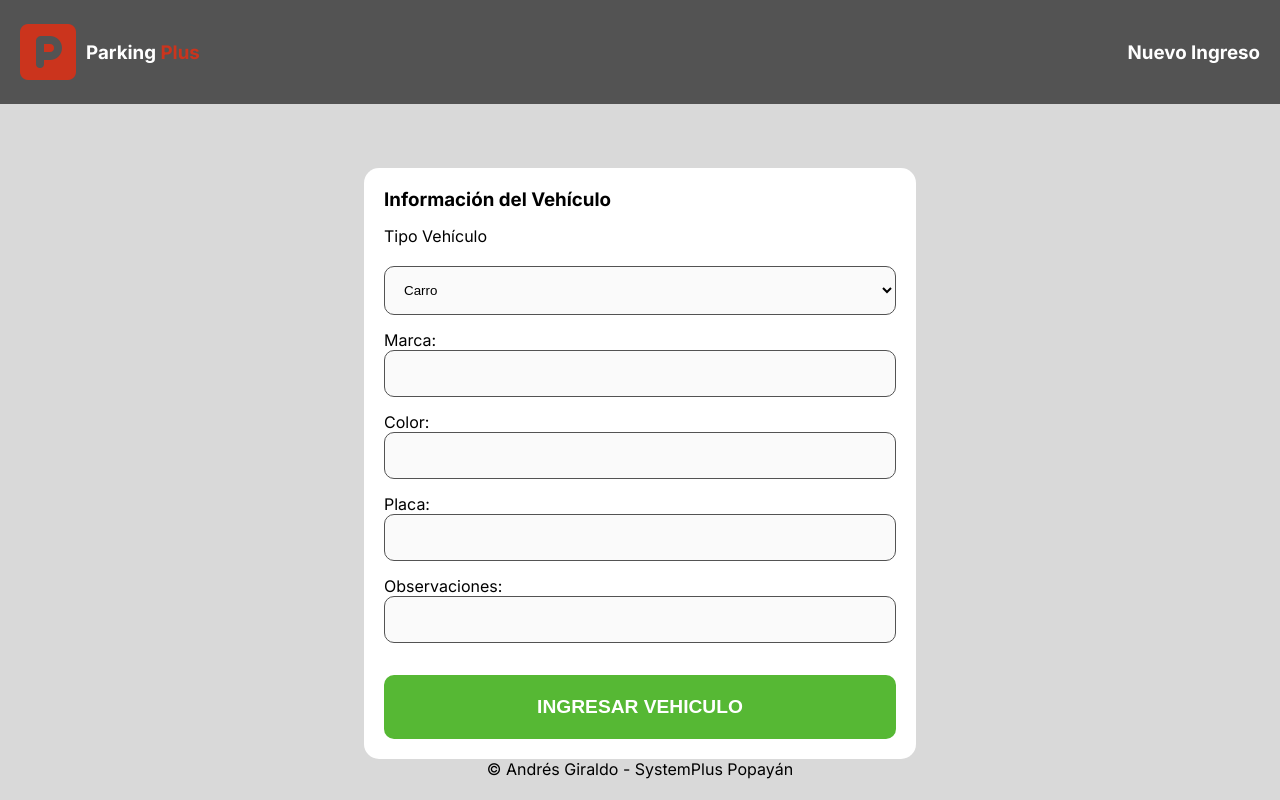
After one commit to agiraldodev/parking_plus_frontend, a PHP site: page /nuevoIngreso.php in a window 1280 px wide. The commit adds this page. Run offline with PHP 8.4, Linux system fonts and the light colour scheme.

Commit message:
Formulario de nuevo vehículo terminado

```diff
--- /dev/null
+++ b/css/global.css
@@ -0,0 +1,34 @@
+* {
+  margin: 0;
+  padding: 0;
+}
+
+:root {
+  --rojoPrincipal: #cb341d;
+  --grisClaro: #d9d9d9;
+  --grisOscuro: #535353;
+  --verde: #56B834;
+  --azul: #456FDC;
+  --amarillo: #D7DB07;
+}
+
+.inter-400 {
+  font-family: "Inter", sans-serif;
+  font-optical-sizing: auto;
+  font-weight: 400;
+  font-style: normal;
+  font-variation-settings: "slnt" 0;
+}
+body {
+  background-color: var(--grisClaro);
+}
+
+.rojo {
+  color: var(--rojoPrincipal);
+}
+.gris-oscuro {
+  color: var(--grisOscuro);
+}
+.gris-claro {
+  color: var(--grisClaro);
+}
--- /dev/null
+++ b/css/header.css
@@ -0,0 +1,12 @@
+header {
+  background-color: var(--grisOscuro);
+  display: flex;
+  justify-content: space-between;
+  align-items: center;
+  padding: 20px;
+}
+
+.encabezado-logo {
+  display: flex;
+  align-items: center;
+}
--- /dev/null
+++ b/css/nuevoIngreso.css
@@ -0,0 +1,54 @@
+.contenedor-nuevo-ingreso {
+    background-color: white;
+    width: 40%;
+    margin: 0 auto;
+    padding: 20px;
+    margin-top: 4rem;
+    border-radius: 15px;
+}
+
+.botonNuevoVehiculo{
+    background-color: var(--verde);
+    padding: 1.3rem;
+    margin-top: 2rem;
+    border-radius: 10px;
+    border: none;
+    color: white;
+    text-transform: uppercase;
+    font-weight: bold;
+    font-size: 1.2rem;
+    cursor: pointer;
+
+    &:hover {
+        background-color: darkgreen;
+    }
+}
+
+#nuevoIngreso {
+    display: flex;
+    flex-direction: column;
+}
+
+.control-form {
+    display: flex;
+    flex-direction: column;
+
+    label {
+        margin-top: 15px;
+    }
+
+    input, select {
+        background-color: rgb(250, 250, 250);
+        display: block;
+        max-width: 100%;
+        padding: 15px;
+        border-radius: 10px;
+        border: 1px solid var(--grisOscuro);
+
+        &:focus {
+            border: 1px solid var(--rojoPrincipal);
+            outline: none;
+        }
+    }
+
+}
--- a/estilos.css
+++ b/estilos.css
@@ -1,149 +1,5 @@
-*{
-  margin: 0;
-  padding: 0;
-}
-
-:root {
-  --rojoPrincipal: #cb341d;
-  --grisClaro: #d9d9d9;
-  --grisOscuro: #535353;
-}
-
-.inter-400 {
-  font-family: "Inter", sans-serif;
-  font-optical-sizing: auto;
-  font-weight: 400;
-  font-style: normal;
-  font-variation-settings: "slnt" 0;
-}
-body {
-  background-color: var(--grisClaro);
-}
-
-.rojo {
-  color: var(--rojoPrincipal);
-}
-.gris-oscuro {
-  color: var(--grisOscuro);
-}
-.gris-claro {
-  color: var(--grisClaro);
-}
-
-.contenedor {
-  display: flex;
-  flex-direction: column;
-  align-items: center;
-  justify-content: center;
-  height: 100vh;
-}
-
-.contenedor-logo {
-  width: 400px;
-  text-align: center;
-  margin-bottom: 20px;
-}
-
-.contenedor-formulario {
-  background-color: white;
-  width: 20%;
-  padding: 15px;
-  border-radius: 8px;
-}
-
-.contenedor-formulario form{
-  display: flex;
-  flex-direction: column;
-}
-
-.contenedor-formulario label {
-  margin-bottom: 5px;
-}
-
-.contenedor-formulario input {
-  padding: 8px;
-  margin-bottom: 10px;
-  border: 1px solid #CCC;
-  border-radius: 4px;
-  box-sizing: border-box;
-}
-
-.contenedor-formulario input:focus {
-  border-color: var(--rojoPrincipal);
-  outline: none;
-}
-
-.contenedor-formulario button {
-  padding: 10px;
-  background-color: var(--rojoPrincipal);
-  color: white;
-  border: none;
-  border-radius: 4px;
-  cursor: pointer;
-}
-
-.contenedor-formulario button:hover {
-  background-color: #8b0000;
-}
-
-/* Estilos para el Dashboard*/
-
-/* Estilos del encabezado */
-
-header {
-  background-color: var(--grisOscuro);
-  display: flex;
-  justify-content: space-between;
-  align-items: center;
-  padding: 20px;
-}
-
-.encabezado-logo {
-  display: flex;
-  align-items: center;
-}
-
-.cuadricula {
-  display: grid;
-  grid-template-columns: auto auto;
-  justify-content: center;
-  align-content: center;
-  gap: 20px;
-  width: 50%;
-  margin: 0 auto;
-  height: 100vh;
-}
-
-.boton{
-  display: flex;
-  flex-direction: column;
-  align-items: center;
-  justify-content: center;
-  text-align: center;
-
-  h3 {
-    margin-top: 10px;
-  }
-}
-
-.boton-menu {
-  background-color: white;
-  width: 120px;
-  height: 120px;
-  display: flex;
-  justify-content: center;
-  align-items: center;
-  border-radius: 15px;
-  box-shadow: 4px 4px 10px var(--grisOscuro);
-  cursor: pointer;
-  transition: 1s ease-in-out;
-
-  &:hover {
-    background-color: var(--rojoPrincipal);
-    color: white;
-  }
-
-  i {
-    font-size: 2rem;
-  }
-}
+@import url('css/global.css');
+@import url('css/login.css');
+@import url('css/header.css');
+@import url('css/dashboard.css');
+@import url('css/nuevoIngreso.css');
--- /dev/null
+++ b/footer.php
@@ -0,0 +1,5 @@
+<p style="text-align: center; padding-bottom: 20px;">
+      &copy; Andrés Giraldo - SystemPlus Popayán
+    </p>
+  </body>
+</html>
--- /dev/null
+++ b/header.php
@@ -0,0 +1,12 @@
+<header>
+    <div class="encabezado-logo">
+        <i class="fa-solid fa-square-parking rojo" style="font-size: 4rem"></i>
+        <h3>
+            <span style="color: white; padding-left: 10px">Parking</span>
+            <span class="rojo">Plus</span>
+        </h3>
+    </div>
+    <h3 style="color: white">
+        <?php echo $nombrePagina; ?>
+    </h3>
+</header>
--- /dev/null
+++ b/nuevoIngreso.php
@@ -0,0 +1,39 @@
+<?php
+$nombrePagina = "Nuevo Ingreso";
+include 'plantilla.php';
+include 'header.php';
+?>
+
+<div class="contenedor-nuevo-ingreso">
+  <form action="" id="nuevoIngreso">
+    <h3>Información del Vehículo</h3>
+
+    <div class="control-form">
+      <label>Tipo Vehículo</label><br/>
+      <select>
+        <option value="">Carro</option>
+        <option value="">Moto</option>
+        <option value="">Otro</option>
+      </select>
+    </div>
+    <div class="control-form">
+      <label>Marca:</label>
+      <input type="text" id="marca" />
+    </div>
+    <div class="control-form">
+      <label>Color:</label>
+      <input type="text" id="color" />
+    </div>
+    <div class="control-form">
+      <label>Placa:</label>
+      <input type="text" id="placa" />
+    </div>
+    <div class="control-form">
+      <label>Observaciones:</label>
+      <input type="text" id="observaciones" />
+    </div>
+    <button class="botonNuevoVehiculo">Ingresar vehiculo</button>
+  </form>
+</div>
+
+<?php include 'footer.php'; ?>
--- /dev/null
+++ b/plantilla.php
@@ -0,0 +1,22 @@
+<!DOCTYPE html>
+<html lang="es">
+  <head>
+    <meta charset="UTF-8" />
+    <meta name="viewport" content="width=device-width, initial-scale=1.0" />
+    <title>Parking Plus</title>
+
+    <link rel="preconnect" href="https://fonts.googleapis.com" />
+    <link rel="preconnect" href="https://fonts.gstatic.com" crossorigin />
+    <link
+      href="https://fonts.googleapis.com/css2?family=Inter:wght@100..900&display=swap"
+      rel="stylesheet"
+    />
+
+    <link
+      rel="stylesheet"
+      href="https://cdnjs.cloudflare.com/ajax/libs/font-awesome/6.5.1/css/all.min.css"
+    />
+
+    <link rel="stylesheet" href="estilos.css" />
+  </head>
+  <body class="inter-400">
```
Also changed, not shown: css/dashboard.css (added, +44 -0 lines), css/login.css (added, +55 -0 lines), dashboard.html (deleted, +0 -67 lines), dashboard.php (added, +37 -0 lines), nuevoIngreso.html (deleted, +0 -70 lines), login.php (renamed from login.html).
